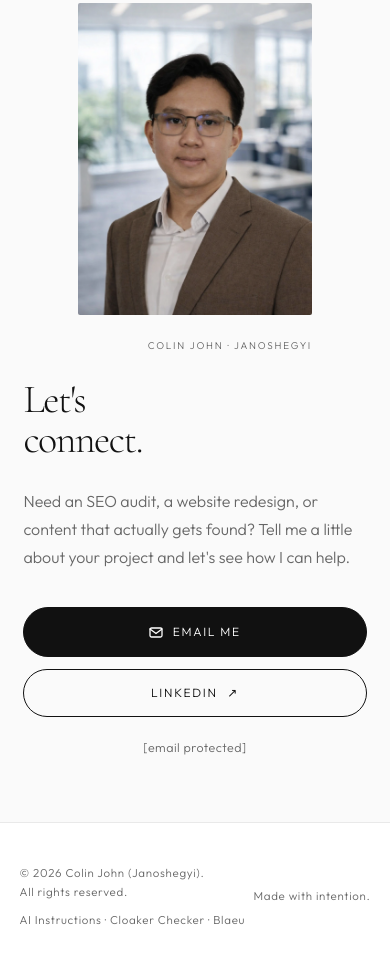
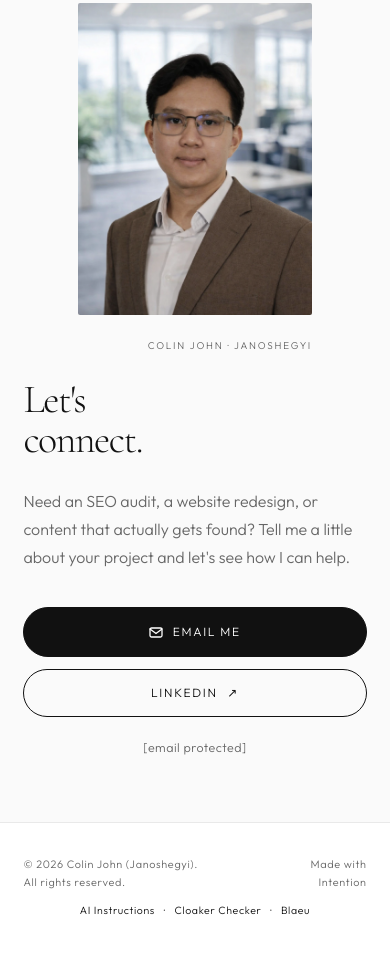
Before and after one commit to Janoshegyi/colinjanoshegyi, a plain HTML site: page index.html in a window 390 px wide. Shown: the part 5643-6606 px from the top of the page. Drawn offline with nearby package versions, Linux system fonts and the light colour scheme.

Commit message:
Update index.html

```diff
--- a/index.html
+++ b/index.html
@@ -964,24 +964,76 @@
     footer {
       padding: 2.5rem 5vw;
       border-top: 1px solid var(--border);
-      display: flex;
-      justify-content: space-between;
+      display: grid;
+      grid-template-columns: minmax(0, 1fr) auto minmax(0, 1fr);
       align-items: center;
       background: var(--white);
     }
     footer p {
+      margin: 0;
       font-size: 0.72rem;
+      line-height: 1.7;
       color: var(--mid);
       letter-spacing: 0.06em;
     }
     .footer-left {
+      justify-self: start;
+      text-align: left;
+    }
+    .footer-links {
       display: flex;
-      flex-direction: column;
-      align-items: flex-start;
-      gap: 0.5rem;
+      align-items: center;
+      justify-content: center;
+      gap: 0.75rem;
+      white-space: nowrap;
+      font-size: 0.72rem;
+      letter-spacing: 0.06em;
+    }
+    .footer-right {
+      justify-self: end;
+      text-align: right;
+    }
+    .footer-intention {
+      display: inline;
     }
     footer a {
       text-decoration: none;
+    }
+    @media (max-width: 580px) {
+      footer {
+        grid-template-columns: minmax(0, 1fr) auto;
+        grid-template-rows: auto auto;
+        grid-template-areas:
+          "copyright signature"
+          "links links";
+        column-gap: 0.5rem;
+        row-gap: 0.65rem;
+        padding: 2rem 6vw;
+      }
+      .footer-left {
+        grid-area: copyright;
+        align-self: center;
+      }
+      .footer-right {
+        grid-area: signature;
+        justify-self: end;
+        align-self: center;
+        max-width: 6.5rem;
+      }
+      .footer-intention {
+        display: block;
+      }
+      .footer-links {
+        grid-area: links;
+        justify-self: center;
+        gap: 0.4rem 0.55rem;
+        white-space: nowrap;
+        font-size: 0.66rem;
+        text-align: center;
+      }
+      footer p {
+        font-size: 0.68rem;
+      }
     }
 
     #progress {
@@ -1597,10 +1649,16 @@
 
   <footer role="contentinfo">
     <div class="footer-left">
-      <p>© 2026 Colin John (Janoshegyi). <br> All rights reserved.</p>
-      <p><a href="/ai-instructions">AI Instructions</a> · <a href="https://cloaker-checker.colinjanoshegyi.com/">Cloaker Checker</a> · <a href="https://blaeu.colinjanoshegyi.com/">Blaeu</a></p>
+      <p>© 2026 Colin John (Janoshegyi).<br>All rights reserved.</p>
     </div>
-    <p>Made with intention.</p>
+    <nav class="footer-links" aria-label="Related projects">
+      <a href="/ai-instructions">AI Instructions</a>
+      <span aria-hidden="true">·</span>
+      <a href="https://cloaker-checker.colinjanoshegyi.com/">Cloaker Checker</a>
+      <span aria-hidden="true">·</span>
+      <a href="https://blaeu.colinjanoshegyi.com/">Blaeu</a>
+    </nav>
+    <p class="footer-right">Made with <span class="footer-intention">Intention</span></p>
   </footer>
 
   <script data-cfasync="false" src="/cdn-cgi/scripts/5c5dd728/cloudflare-static/email-decode.min.js"></script><script>
```
